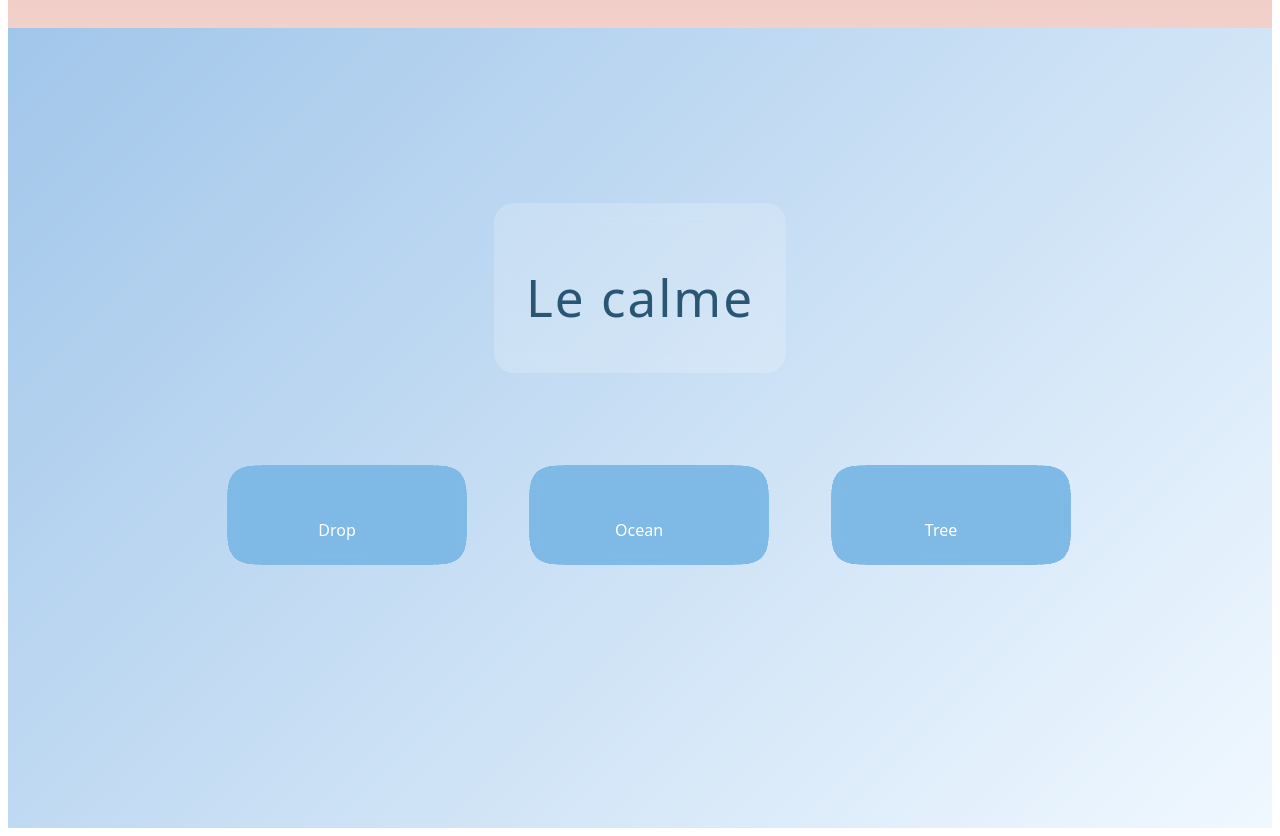
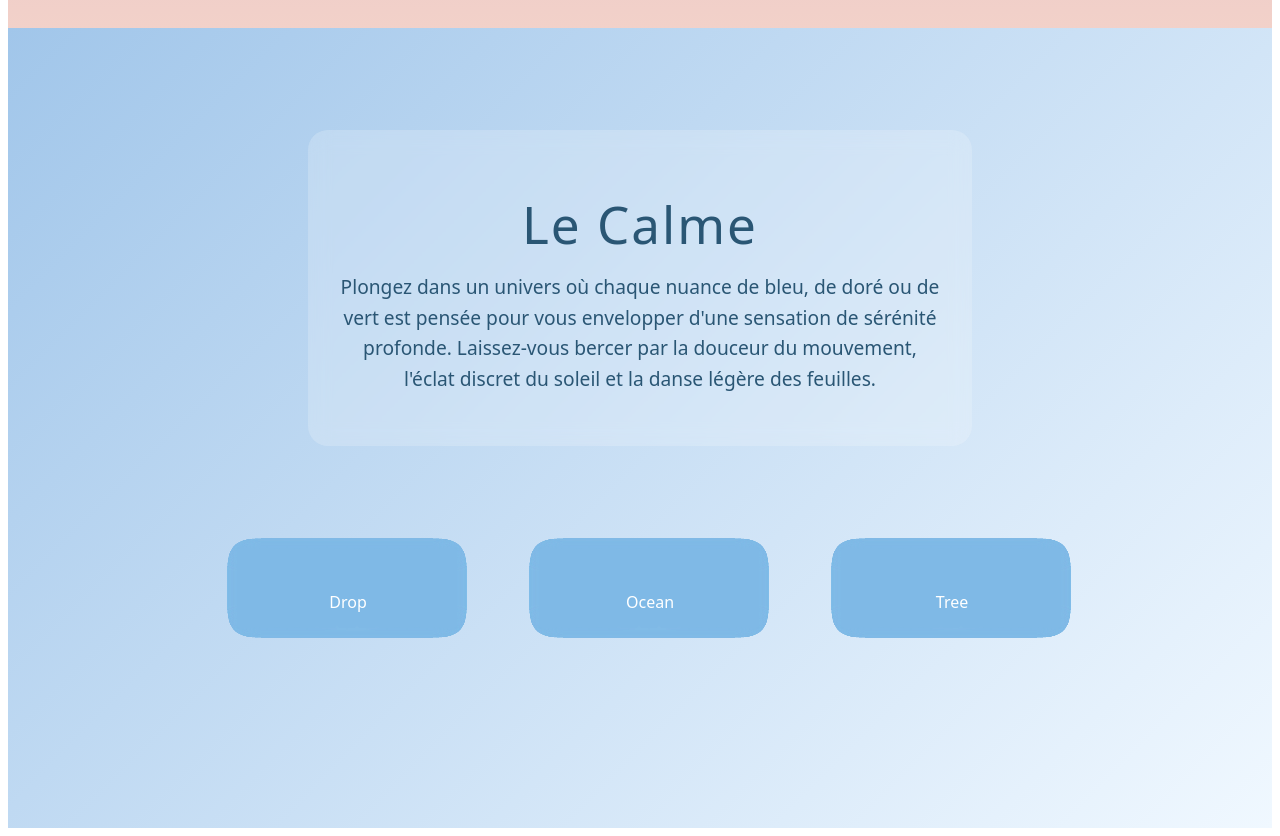
Before and after one commit to MaxenceRault/Creative_developpement, a React (Vite) app: page / in a window 1280 px wide. Shown: the part 780-1616 px from the top of the page. Built offline with nearby package versions, Linux system fonts and the light colour scheme.

Commit message:
Finition calme

```diff
--- a/src/assets/button/goo.css
+++ b/src/assets/button/goo.css
@@ -57,6 +57,7 @@
   height: 100%;
   position: absolute;
   top: 50%;
+
   transform: translateY(-50%);
   background: var(--goo-blue);
   transition: 0.7s cubic-bezier(0, 2, 0.7, 2);
@@ -93,6 +94,7 @@
   margin: 0;
   padding-top: 30px; /* Centrage vertical */
   transition: 0.5s;
+  margin-left: 22px;
 }
 
 .calme-button:hover p {
--- a/src/components/calme.css
+++ b/src/components/calme.css
@@ -11,7 +11,7 @@
   transition: background 0.5s ease;
 }
 
-/* Soleil animé : apparaît en haut à droite pour Ocean/Tree */
+/* Soleil animé */
 .sun-element {
   position: absolute;
   top: -100px; /* départ hors écran */
@@ -22,21 +22,9 @@
   border-radius: 50%;
   box-shadow: 0 0 20px rgba(255, 235, 59, 0.7);
   z-index: 20;
-  animation: sunRise 2s forwards;
 }
 
-@keyframes sunRise {
-  0% {
-    top: -100px;
-    opacity: 0;
-  }
-  100% {
-    top: 20px;
-    opacity: 1;
-  }
-}
-
-/* Conteneur des feuilles tombantes pour le mode Tree */
+/* Conteneur des feuilles */
 .leaves-container {
   position: absolute;
   top: 0;
@@ -47,7 +35,7 @@
   z-index: 15;
 }
 
-/* Feuilles créées en CSS */
+/* Feuilles en CSS (sans image) */
 .leaf {
   position: absolute;
   width: 50px;
@@ -58,7 +46,7 @@
   opacity: 0.8;
 }
 
-/* Positionnement et délais différents pour un effet naturel */
+/* Positions et délais pour les feuilles */
 .leaves-container .leaf:nth-child(1) {
   left: 20%;
   animation-delay: 0s;
@@ -83,7 +71,6 @@
   }
 }
 
-/* Contenu principal */
 .content {
   position: relative;
   z-index: 10;
@@ -93,14 +80,37 @@
   backdrop-filter: blur(10px);
   border-radius: 20px;
   margin: 2rem;
-  transition: all 0.3s ease;
+  overflow: hidden; /* Pour masquer le débordement du pseudo-élément */
+  /* Variables d'origine par défaut */
+  --animation-origin-x: 50%;
+  --animation-origin-y: 50%;
+  transition: background 0.5s ease;
 }
 
-.content:hover {
-  background-color: rgba(255, 255, 255, 0.3);
-  transform: translateY(-5px);
+.content::before {
+  content: "";
+  position: absolute;
+  inset: 0;
+  background-color: rgb(230, 230, 255); /* Couleur de l'effet de hover, à ajuster */
+  opacity: 0;
+  transform: scale(0.2);
+  transform-origin: var(--animation-origin-x) var(--animation-origin-y);
+  transition: transform 1s ease, opacity 1s ease 0.3s;
+  z-index: -1;
 }
 
+.content:hover::before {
+  opacity: 1;
+  transform: scale(1);
+}
+
+/* Exemple d'animation supplémentaire sur le texte au hover (optionnel) */
+.content:hover h1,
+.content:hover p {
+  transition: transform 0.8s ease-out, color 0.8s ease-out;
+  transform: scale(1.05);
+  color: #4a7ab1;
+}
 h1 {
   font-size: 3rem;
   margin-bottom: 1rem;
@@ -115,6 +125,7 @@ p {
   line-height: 1.6;
 }
 
+/* Boutons Goo */
 .goo-buttons {
   display: flex;
   gap: 100px;
@@ -123,7 +134,7 @@ p {
   z-index: 10;
 }
 
-/* Animation pulse (déjà dans goo.css) */
+/* Animation pulse pour le Goo button */
 .pulse {
   animation: pulseAnim 0.5s ease-out;
 }
--- a/src/components/calme.jsx
+++ b/src/components/calme.jsx
@@ -89,35 +89,31 @@ const Calm = () => {
     }
   };
 
-  // Couleur des barres Goo via variable CSS --goo-blue
+  // Définir la couleur des barres Goo via la variable CSS --goo-blue
   let gooButtonStyle = {};
   if (activeSound === 'drop') {
     gooButtonStyle = { '--goo-blue': '#7fb9e6' }; // Bleu pastel
   } else if (activeSound === 'ocean') {
-    gooButtonStyle = { '--goo-blue': '#FFB347' }; // Teinte coucher de soleil (golden)
+    gooButtonStyle = { '--goo-blue': '#FFB347' }; // Teinte coucher de soleil
   } else if (activeSound === 'tree') {
     gooButtonStyle = { '--goo-blue': '#4CAF50' }; // Vert
   } else {
     gooButtonStyle = { '--goo-blue': '#7fb9e6' };
   }
 
-  // Background dynamique
+  // Définir le background dynamique
   let backgroundStyle = {};
-
   if (activeSound === 'ocean') {
     backgroundStyle = {
       background: 'linear-gradient(135deg, #FF7E5F, #FEB47B)',
-      transition: 'background 0.5s ease',
     };
   } else if (activeSound === 'tree') {
     backgroundStyle = {
       background: 'linear-gradient(135deg, #4CAF50, #81C784)',
-      transition: 'background 0.5s ease',
     };
   } else {
     backgroundStyle = {
       background: 'linear-gradient(135deg, #A1C6EA, #F0F8FF)',
-      transition: 'background 0.5s ease',
     };
   }
 
@@ -129,7 +125,7 @@ const Calm = () => {
       animate={{ opacity: 1 }}
       transition={{ duration: 1 }}
     >
-      {/* Afficher le soleil pour Ocean et Tree avec une animation de montée */}
+      {/* Soleil : affiché pour Ocean et Tree avec animation de montée */}
       <AnimatePresence>
         {(activeSound === 'ocean' || activeSound === 'tree') && (
           <motion.div
@@ -142,7 +138,7 @@ const Calm = () => {
         )}
       </AnimatePresence>
 
-      {/* Feuilles tombantes uniquement pour Tree */}
+      {/* Feuilles tombantes pour Tree */}
       <AnimatePresence>
         {activeSound === 'tree' && (
           <motion.div
@@ -159,17 +155,28 @@ const Calm = () => {
         )}
       </AnimatePresence>
 
+      {/* Contenu principal animé au scroll ou au survol */}
       <motion.div
         className="content"
         initial={{ y: 50, opacity: 0 }}
-        animate={{ y: 0, opacity: 1 }}
+        whileInView={{ y: 0, opacity: 1 }}
         transition={{ duration: 1, delay: 0.5 }}
+        viewport={{ once: true }}
       >
-        <h1>Le calme
-        </h1>
-
+        <h1>Le Calme</h1>
+        <motion.p
+          initial={{ opacity: 0, y: 20 }}
+          whileInView={{ opacity: 1, y: 0 }}
+          transition={{ duration: 1, delay: 0.3 }}
+          viewport={{ once: true }}
+          whileHover={{ scale: 1.03, transition: { duration: 0.5 } }}
+        >
+          Plongez dans un univers où chaque nuance de bleu, de doré ou de vert est pensée pour vous envelopper d'une sensation de sérénité profonde.
+          Laissez-vous bercer par la douceur du mouvement, l'éclat discret du soleil et la danse légère des feuilles.
+        </motion.p>
       </motion.div>
 
+      {/* Boutons Goo animés */}
       <motion.div
         className="goo-buttons"
         style={gooButtonStyle}
```
